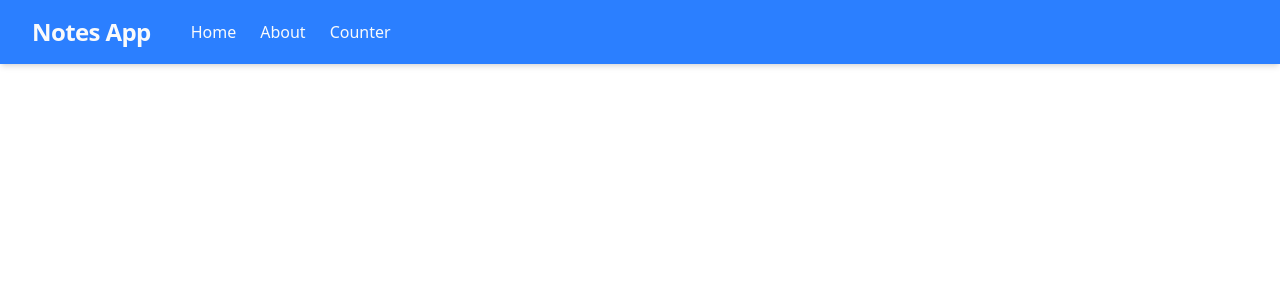
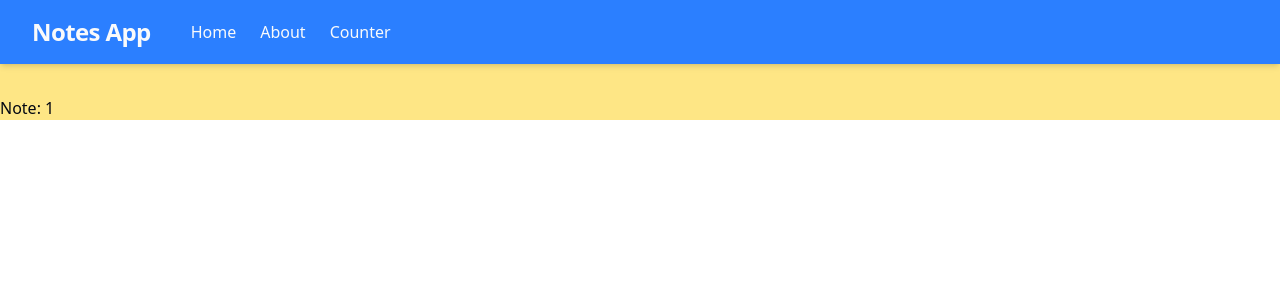
Before and after one commit to purnomoarif/notes-app, a React (Vite) app: page /notes/1 in a window 1280 px wide. Shown: the top 300 px of the page. Built offline with nearby package versions, Linux system fonts and the light colour scheme.

Commit message:
feat: notes id get params.id

```diff
--- a/src/main.tsx
+++ b/src/main.tsx
@@ -5,6 +5,7 @@
 import { About } from './routes/about.tsx'
 import { Navbar } from './components/shared/navbar.tsx'
 import { Counter } from './routes/counter.tsx'
+import { NoteId } from './routes/note-id.tsx'
 
 createRoot(document.getElementById('root')!).render(
   <BrowserRouter>
@@ -13,6 +14,7 @@
       <Route index element={<App />} />
       <Route path="about" element={<About />} />
       <Route path="counter" element={<Counter />} />
+      <Route path="notes/:id" element={<NoteId />} />
     </Routes>
   </BrowserRouter>,
 )
--- /dev/null
+++ b/src/routes/note-id.tsx
@@ -0,0 +1,15 @@
+import { useParams } from 'react-router'
+
+export function NoteId() {
+  let params = useParams()
+
+  console.log(params)
+
+  const id = params.id
+
+  return (
+    <div>
+      <h1>Note: {id}</h1>
+    </div>
+  )
+}
```
